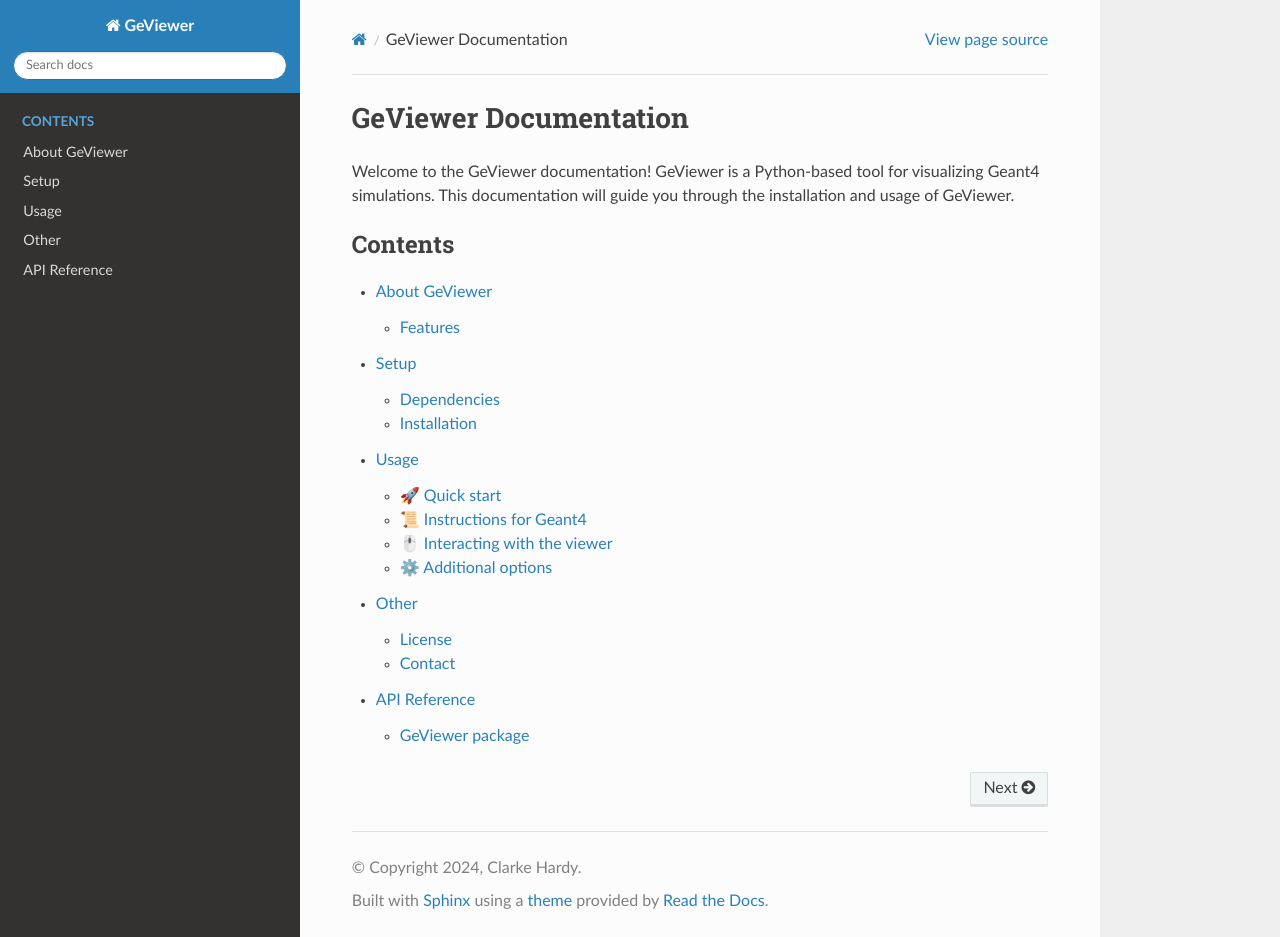
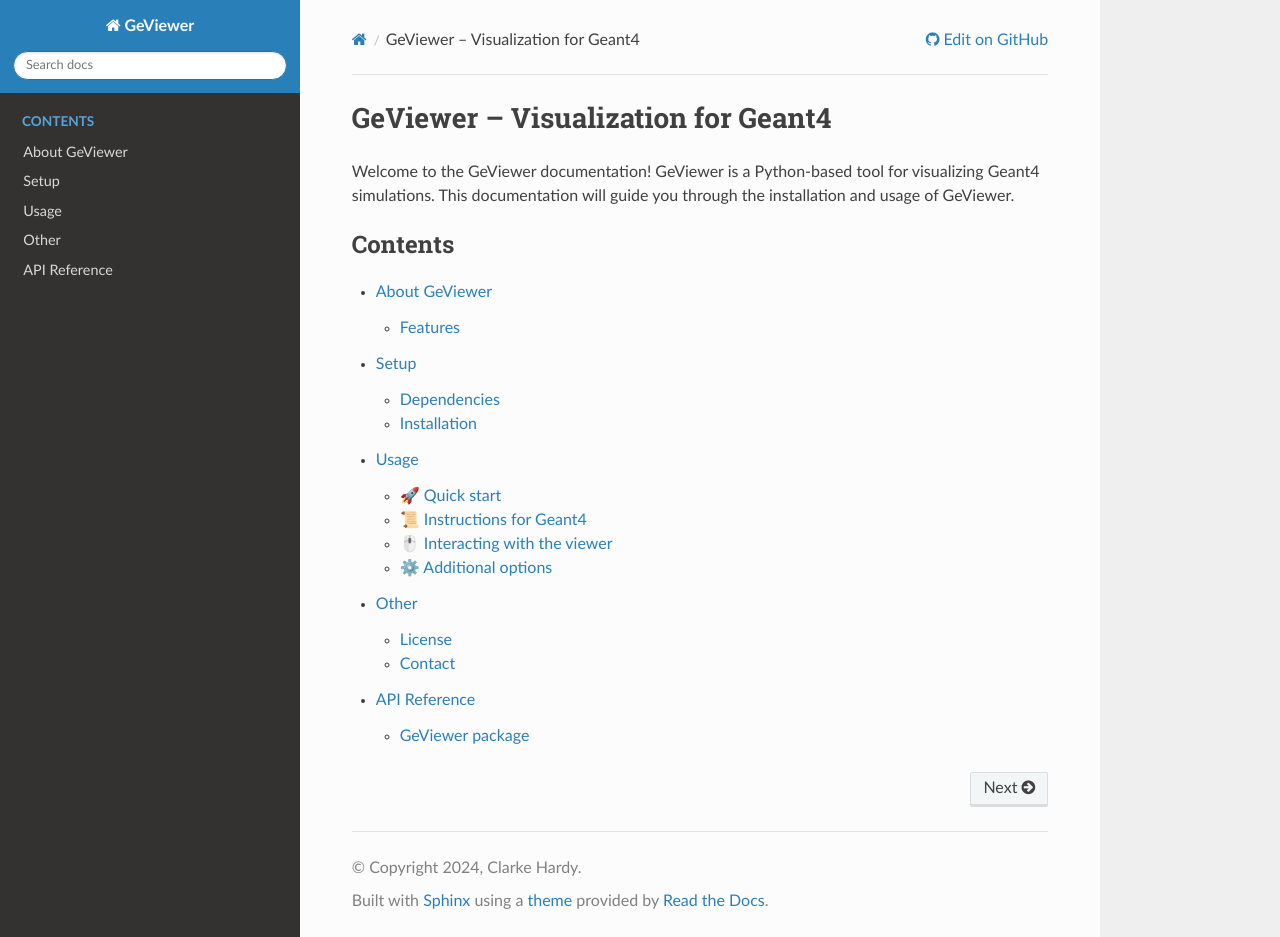
Before and after one commit to clarkehardy/geviewer, a Sphinx documentation site: the page built from docs/source/index.rst, in a window 1280 px wide and 937 px high. Built offline with Sphinx 7.4.7 and the Read the Docs theme 2.0.0, drawn with Linux system fonts in a browser that asks for light colours; the version number could not be read and is left out.

Commit message:
update to readthedocs webpage

```diff
--- a/docs/source/conf.py
+++ b/docs/source/conf.py
@@ -54,3 +54,10 @@
 
 html_theme = 'sphinx_rtd_theme'
 html_static_path = ['_static']
+html_context = {
+    "display_github": True, # Integrate GitHub
+    "github_user": "clarkehardy", # Username
+    "github_repo": "geviewer", # Repo name
+    "github_version": "main", # Version
+    "conf_py_path": "/docs/source/", # Path in the checkout to the docs root
+}
--- a/docs/source/index.rst
+++ b/docs/source/index.rst
@@ -3,8 +3,8 @@
    You can adapt this file completely to your liking, but it should at least
    contain the root `toctree` directive.
 
-GeViewer Documentation
-======================
+GeViewer – Visualization for Geant4
+============================================
 
 Welcome to the GeViewer documentation! GeViewer is a Python-based tool for visualizing Geant4 simulations. This documentation will guide you through the installation and usage of GeViewer.
 
```
